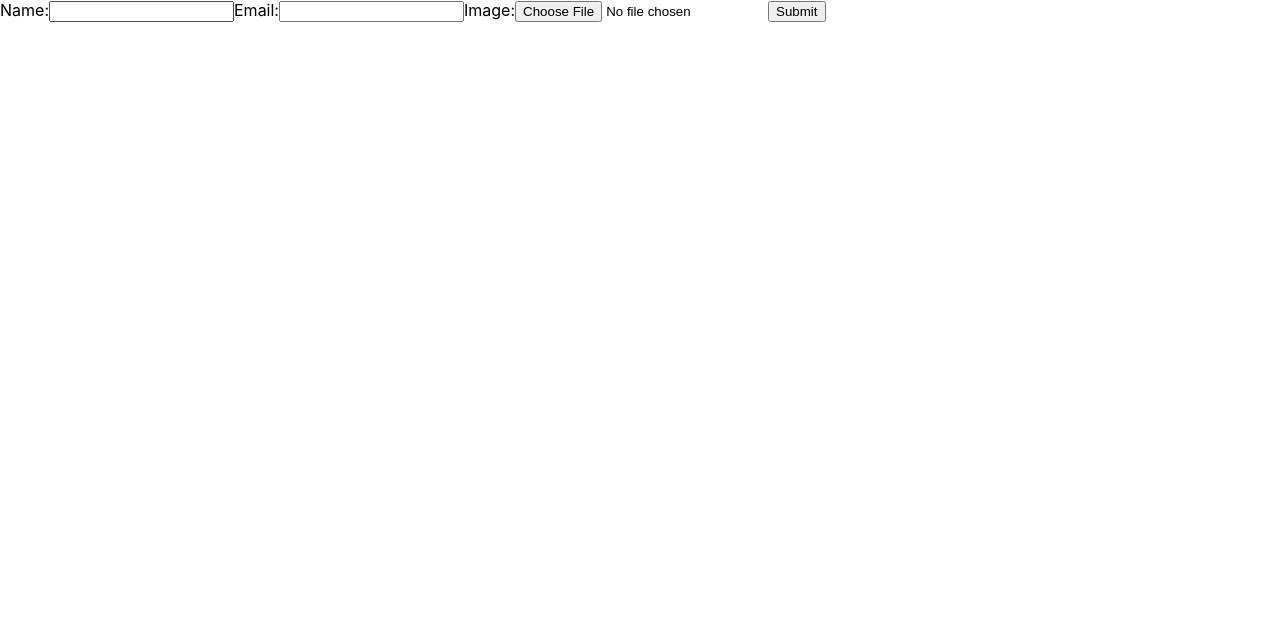
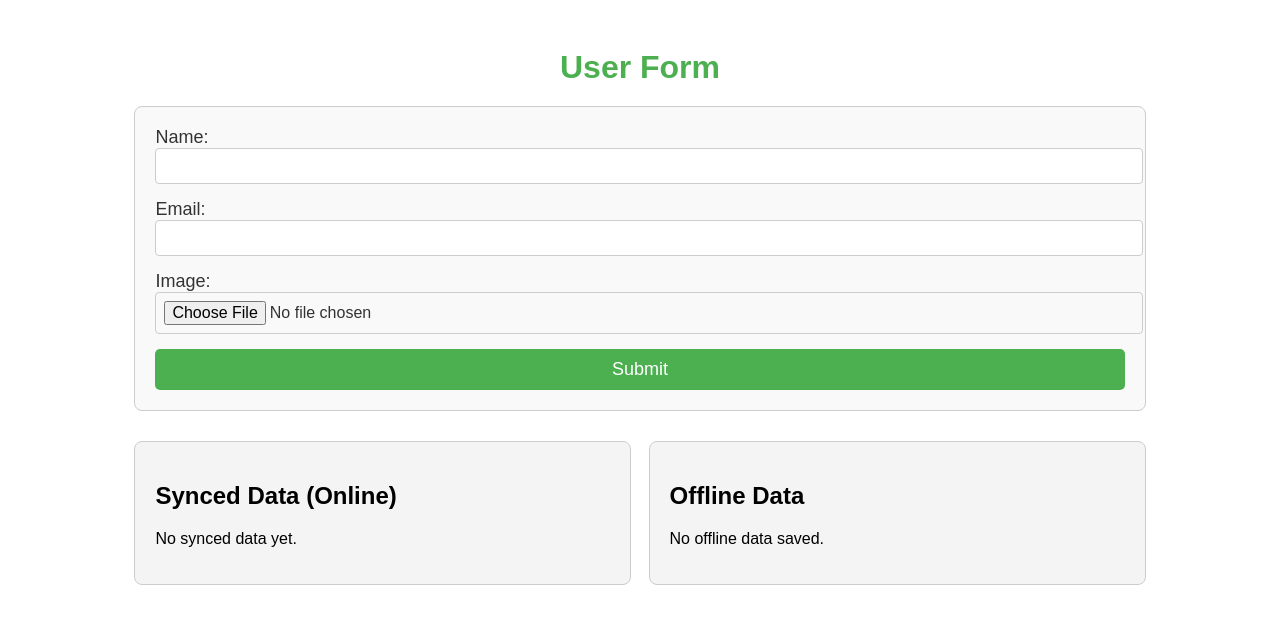
Before and after one commit to Nikhil26062000/Offline-Form---Auto-sync-with-server, a React (Create React App) app: page / in a window 1280 px wide. Shown: the top 624 px of the page. Built offline with nearby package versions, Linux system fonts and the light colour scheme.

Commit message:
modifed version

```diff
--- a/src/Form.jsx
+++ b/src/Form.jsx
@@ -3,15 +3,18 @@ import {
   getAllDataFromIndexedDB,
   deleteDataFromIndexedDB,
   saveDataToIndexedDB,
+  updateDataInIndexedDB, // Add this function to update IndexedDB entries
 } from "../src/utils/indexedDB";
+// import "./Form.css";
 
 const Form = () => {
   const [formData, setFormData] = useState({
     name: "",
     email: "",
-    image: null, // For file input
+    image: null,
   });
-
+  const [offlineData, setOfflineData] = useState([]);
+  const [syncedData, setSyncedData] = useState([]);
   const storeName = "form-data";
 
   // Handle form input changes
@@ -29,22 +32,15 @@ const Form = () => {
   const handleSubmit = async (e) => {
     e.preventDefault();
 
-    // Check if online
     if (navigator.onLine) {
-      // Send data to the server
-      const formDataToSend = new FormData();
-      formDataToSend.append("name", formData.name);
-      formDataToSend.append("email", formData.email);
-      if (formData.image) {
-        formDataToSend.append("image", formData.image);
-      }
-
-      saveDataToIndexedDB(storeName, formData);
-
+      // Simulate server sync
+      saveDataToIndexedDB(storeName, { ...formData, isSynced: true });
+      setSyncedData((prev) => [...prev, formData]);
       console.log("Data sent to server", formData);
     } else {
       // Save data to IndexedDB if offline
-      saveDataToIndexedDB(storeName, formData);
+      saveDataToIndexedDB(storeName, { ...formData, isSynced: false });
+      setOfflineData((prev) => [...prev, formData]);
       console.log("Data saved locally because you are offline.");
     }
 
@@ -59,20 +55,28 @@ const Form = () => {
   // Sync IndexedDB data to server when online
   const syncDataToServer = async () => {
     const data = await getAllDataFromIndexedDB(storeName);
-    console.log("Prev data of idb", data);
+
     for (const item of data) {
-      const formDataToSend = new FormData();
-      formDataToSend.append("name", item.name);
-      formDataToSend.append("email", item.email);
-      if (item.image) {
-        formDataToSend.append("image", item.image);
+      if (!item.isSynced) {
+        try {
+          // Simulate server sync
+          setSyncedData((prev) => [...prev, item]);
+
+          // Update the item in IndexedDB to mark it as synced
+          await updateDataInIndexedDB(storeName, { ...item, isSynced: true });
+          console.log(`Synced data: ${item.name}`);
+        } catch (error) {
+          console.error("Failed to sync data:", item, error);
+        }
+        deleteDataFromIndexedDB(storeName,item.id)
+
+      }else{
+           deleteDataFromIndexedDB(storeName, item.id);
+
+      }
     }
 
-      alert("data sync with server ");
-
-      // Delete data from IndexedDB after successful sync
-      deleteDataFromIndexedDB(storeName, item.id);
-    }
+    setOfflineData([]);
   };
 
   // Listen for online event to sync data
@@ -82,25 +86,18 @@ const Form = () => {
       await syncDataToServer();
     };
 
-    // Add event listener for when the user comes online
     window.addEventListener("online", handleOnline);
 
-    // Cleanup function to remove the event listener
     return () => {
       window.removeEventListener("online", handleOnline);
     };
   }, []);
 
-//   useEffect(() => {
-//     window.addEventListener("online", () => {
-//       alert("Online");
-//     });
-//   }, []);
-
-
   return (
-    <form onSubmit={handleSubmit}>
-      <label>
+    <div className="form-container">
+      <h1 className="form-header">User Form</h1>
+      <form onSubmit={handleSubmit} className="form">
+        <label className="form-label">
           Name:
           <input
             type="text"
@@ -108,9 +105,10 @@ const Form = () => {
             value={formData.name}
             onChange={handleInputChange}
             required
+            className="form-input"
           />
         </label>
-      <label>
+        <label className="form-label">
           Email:
           <input
             type="email"
@@ -118,19 +116,68 @@ const Form = () => {
             value={formData.email}
             onChange={handleInputChange}
             required
+            className="form-input"
           />
         </label>
-      <label>
+        <label className="form-label">
           Image:
           <input
             type="file"
             name="image"
             onChange={handleFileChange}
             accept="image/*"
+            className="form-input"
           />
         </label>
-      <button type="submit">Submit</button>
+        <button type="submit" className="form-submit">
+          Submit
+        </button>
       </form>
+
+      <div className="data-container">
+        <div className="online-data">
+          <h2>Synced Data (Online)</h2>
+          {syncedData.length > 0 ? (
+            syncedData.map((item, index) => (
+              <div key={index} className="data-item">
+                <p>Name: {item.name}</p>
+                <p>Email: {item.email}</p>
+                {item.image && (
+                  <img
+                    src={URL.createObjectURL(item.image)}
+                    alt="Uploaded"
+                    className="data-image"
+                  />
+                )}
+              </div>
+            ))
+          ) : (
+            <p>No synced data yet.</p>
+          )}
+        </div>
+
+        <div className="offline-data">
+          <h2>Offline Data</h2>
+          {offlineData.length > 0 ? (
+            offlineData.map((item, index) => (
+              <div key={index} className="data-item">
+                <p>Name: {item.name}</p>
+                <p>Email: {item.email}</p>
+                {item.image && (
+                  <img
+                    src={URL.createObjectURL(item.image)}
+                    alt="Uploaded"
+                    className="data-image"
+                  />
+                )}
+              </div>
+            ))
+          ) : (
+            <p>No offline data saved.</p>
+          )}
+        </div>
+      </div>
+    </div>
   );
 };
 
--- a/src/index.css
+++ b/src/index.css
@@ -1,13 +1,79 @@
-body {
-  margin: 0;
-  font-family: -apple-system, BlinkMacSystemFont, 'Segoe UI', 'Roboto', 'Oxygen',
-    'Ubuntu', 'Cantarell', 'Fira Sans', 'Droid Sans', 'Helvetica Neue',
-    sans-serif;
-  -webkit-font-smoothing: antialiased;
-  -moz-osx-font-smoothing: grayscale;
+.form-container {
+  width: 80%;
+  margin: auto;
+  padding: 20px;
+  font-family: Arial, sans-serif;
 }
 
-code {
-  font-family: source-code-pro, Menlo, Monaco, Consolas, 'Courier New',
-    monospace;
+.form-header {
+  text-align: center;
+  color: #4CAF50;
+  margin-bottom: 20px;
 }
+
+.form {
+  display: flex;
+  flex-direction: column;
+  gap: 15px;
+  border: 1px solid #ccc;
+  padding: 20px;
+  border-radius: 8px;
+  background-color: #f9f9f9;
+}
+
+.form-label {
+  font-size: 18px;
+  color: #333;
+}
+
+.form-input {
+  padding: 8px;
+  font-size: 16px;
+  border: 1px solid #ccc;
+  border-radius: 4px;
+  width: 100%;
+}
+
+.form-submit {
+  background-color: #4CAF50;
+  color: white;
+  font-size: 18px;
+  padding: 10px;
+  border: none;
+  border-radius: 5px;
+  cursor: pointer;
+}
+
+.form-submit:hover {
+  background-color: #45a049;
+}
+
+.data-container {
+  display: flex;
+  justify-content: space-between;
+  margin-top: 30px;
+}
+
+.online-data,
+.offline-data {
+  width: 45%;
+  border: 1px solid #ccc;
+  border-radius: 8px;
+  padding: 20px;
+  background-color: #f4f4f4;
+}
+
+.data-item {
+  margin-bottom: 15px;
+}
+
+.data-item p {
+  margin: 5px 0;
+}
+
+.data-image {
+  max-width: 100%;
+  height: auto;
+  border-radius: 5px;
+  margin-top: 10px;
+}
--- a/src/index.js
+++ b/src/index.js
@@ -27,7 +27,7 @@ async function syncOfflineData() {
         console.log('Syncing data:', data);
 
           console.log(`Successfully synced data with ID ${data.id}`);
-           deleteDataFromIndexedDB(storeName, data.id);
+          //  deleteDataFromIndexedDB(storeName, data.id);
 
     }
   } catch (error) {
--- a/src/utils/indexedDB.js
+++ b/src/utils/indexedDB.js
@@ -75,3 +75,20 @@ export const getAllDataFromIndexedDB = (storeName) => {
       };
     };
   };
+
+  export const updateDataInIndexedDB = async (storeName, updatedItem) => {
+    return new Promise((resolve, reject) => {
+      const request = indexedDB.open("my-database", 1);
+      request.onerror = (event) => reject("Error opening database");
+
+      request.onsuccess = (event) => {
+        const db = event.target.result;
+        const transaction = db.transaction(storeName, "readwrite");
+        const store = transaction.objectStore(storeName);
+
+        store.put(updatedItem);
+        transaction.oncomplete = () => resolve("Data updated successfully");
+        transaction.onerror = () => reject("Error updating data");
+      };
+    });
+  };
```
Lines whose indentation alone changed are shown as unchanged.
